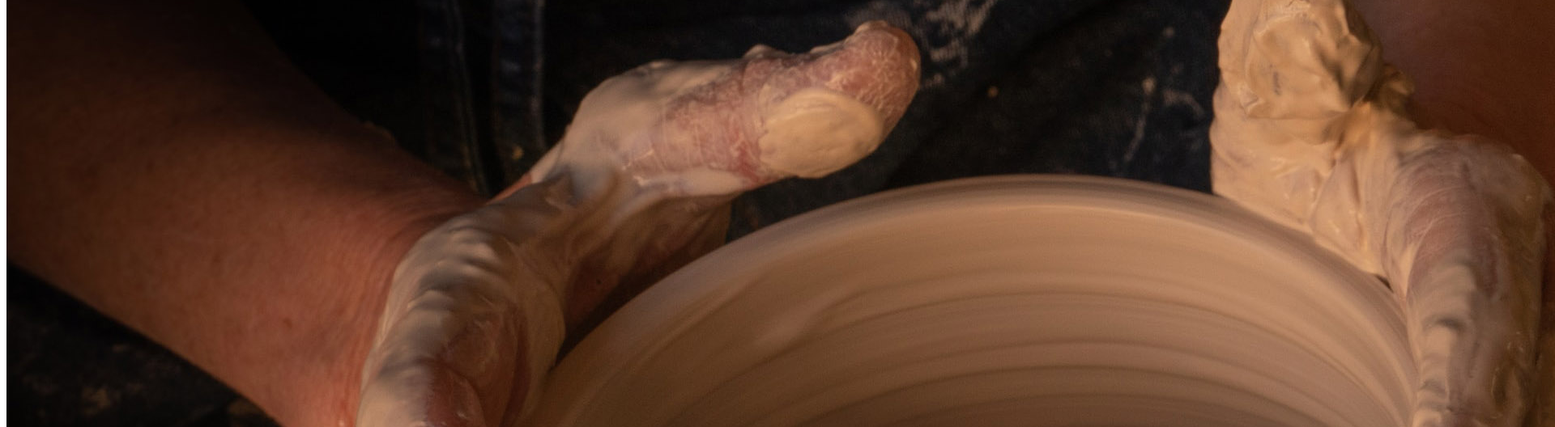
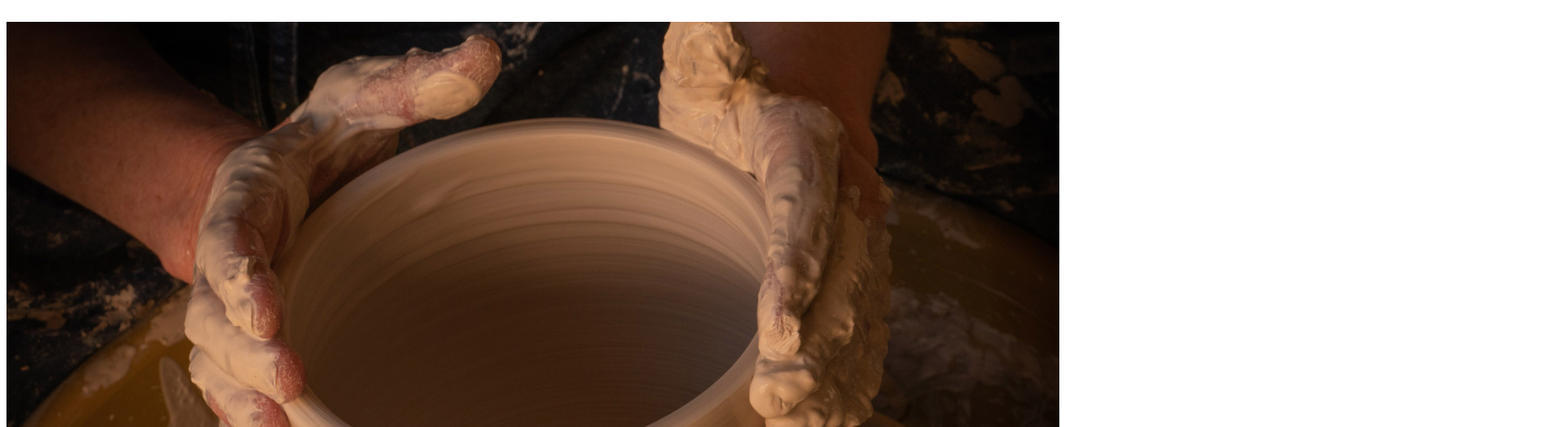
Before and after one commit to ExNguyen/eCommerceWebsite, a plain HTML site: page index.html in a window 1280 px wide. Shown: the part 88-616 px from the top of the page at 81% size, 1920 px wide, since content can reach past the window. Drawn offline with Linux system fonts and the light colour scheme.

Commit message:
Update styles.css
created class for hero image; image container, and linear gradient.

```diff
--- a/styles.css
+++ b/styles.css
@@ -37,10 +37,6 @@ nav div{
     display: flex;
     float: left;
 
-  }
-   img{
-    height: auto;
-    width: auto;
 }
 
 li a {
@@ -100,3 +96,30 @@ nav div{
 .rule-small {
   border-bottom: 1px solid #BF7631;
 }
+
+.image-container {
+  display: flex;
+  margin-top: 30px;
+  position: relative;
+  min-width: 100%;
+  height: 600px;
+  background-color: #000;
+}
+
+.image-container img{
+  display: flex;
+  justify-content: center;
+  content: "";
+  position: absolute;
+  top: 0;
+  left: 0;
+  width: auto;
+  height: 600px;
+ background-image: linear-gradient(to right, #000000 12%, rgba(255, 255, 255, 0) 50%, #000000 89%);
+}
+
+.image p{
+  display: flex;
+  color: white;
+
+}
```
Lines whose indentation alone changed are shown as unchanged.
